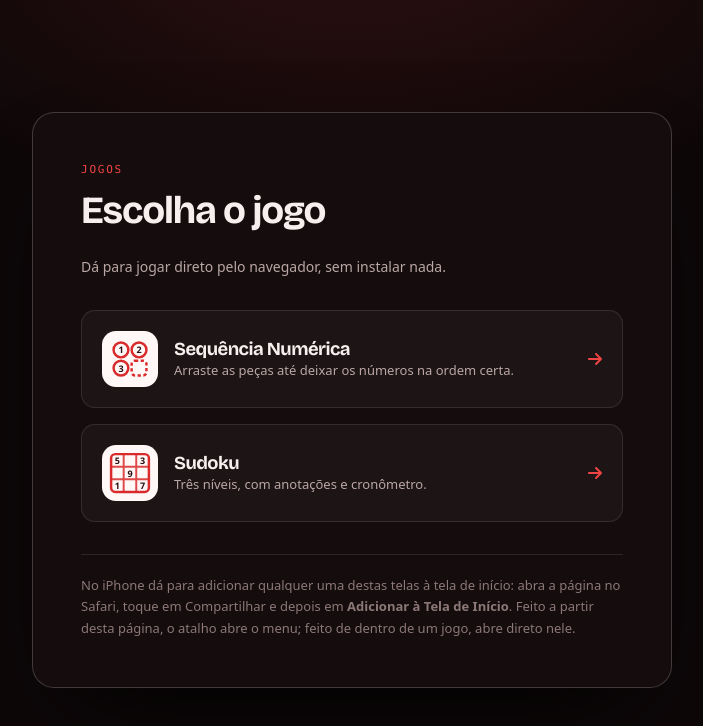
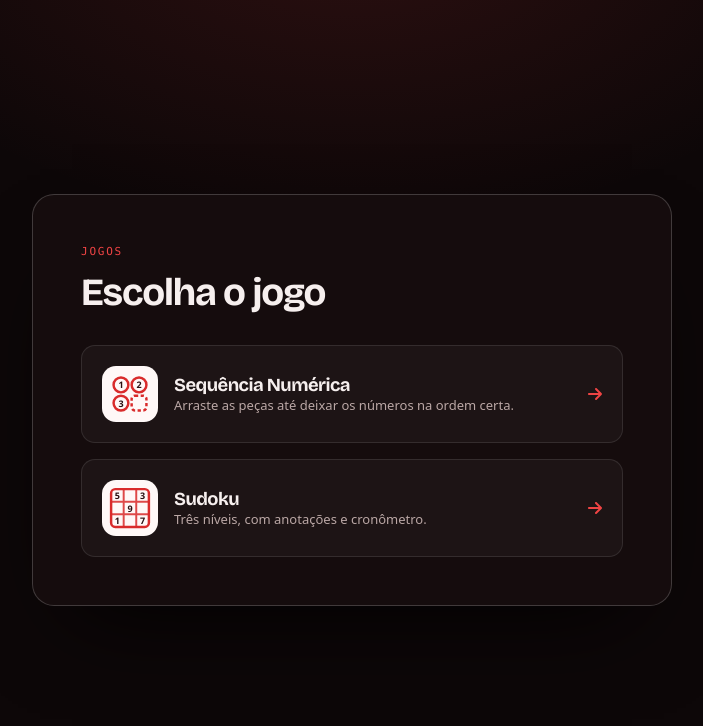
Before and after one commit to alexandrequintiliano95/games, a plain HTML site: page index.html in a window 1280 px wide. Shown: the whole page, without its empty margins (288-991 px from the left). Drawn offline with nearby package versions, Linux system fonts and the light colour scheme.

Commit message:
removidos textos desnecessários

```diff
--- a/index.html
+++ b/index.html
@@ -30,7 +30,6 @@
     <main class="panel">
         <span class="eyebrow">Jogos</span>
         <h1>Escolha o jogo</h1>
-        <p class="intro">Dá para jogar direto pelo navegador, sem instalar nada.</p>
 
         <nav class="menu">
             <a class="menu-item" href="sequencia/">
@@ -83,9 +82,6 @@
             </a>
         </nav>
 
-        <p class="tip">No iPhone dá para adicionar qualquer uma destas telas à tela de início: abra a página no Safari,
-            toque em Compartilhar e depois em <strong>Adicionar à Tela de Início</strong>. Feito a partir desta página,
-            o atalho abre o menu; feito de dentro de um jogo, abre direto nele.</p>
     </main>
 </body>
 
```
